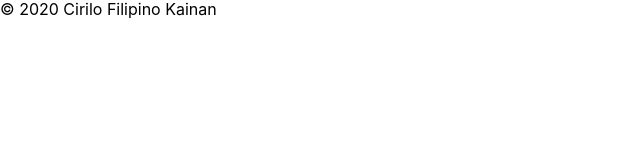
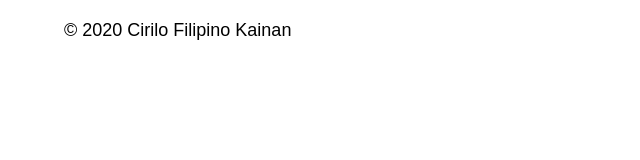
Before and after one commit to rachelleragasa/cirilo-filipino-kainan-web, a Gatsby site: page / in a window 1280 px wide. Shown: the whole page, without its empty margins (0-640 px from the left). Built offline with nearby package versions, Linux system fonts and the light colour scheme; Gatsby itself is replaced by a stand-in of ours; a web font is replaced by a local one.

Commit message:
chore(setup): base styles

```diff
--- /dev/null
+++ b/src/components/footer.js
@@ -0,0 +1,13 @@
+import React from "react"
+import styled from "styled-components"
+
+const Footer = () => (
+  <Container>© {new Date().getFullYear()} Cirilo Filipino Kainan</Container>
+)
+
+const Container = styled.footer`
+  height: 50px;
+  padding: 20px 5%;
+`
+
+export default Footer
--- a/src/components/layout.js
+++ b/src/components/layout.js
@@ -1,8 +1,10 @@
 import React from "react"
+import { Helmet } from "react-helmet"
 import PropTypes from "prop-types"
 import { useStaticQuery, graphql } from "gatsby"
 
 import Header from "./header"
+import Footer from "../components/footer"
 import GlobalStyles from "../styles/global"
 
 const Layout = ({ children }) => {
@@ -19,10 +21,13 @@ const Layout = ({ children }) => {
   return (
     <>
       <GlobalStyles />
+      <Helmet>
+        <link rel="stylesheet" href="https://use.typekit.net/xvb3cit.css" />
+      </Helmet>
       <Header />
       <div>
         <main>{children}</main>
-        <footer>© {new Date().getFullYear()} Cirilo Filipino Kainan</footer>
+        <Footer />
       </div>
     </>
   )
--- /dev/null
+++ b/src/styles/fonts.js
@@ -0,0 +1,61 @@
+import { css } from "styled-components"
+
+export const semplicitaProBold = css`
+  font-family: semplicitapro, sans-serif;
+  font-weight: 7
+  font-style: normal;
+`
+
+export const semplicitaProBoldItalic = css`
+  font-family: semplicitapro, sans-serif;
+  font-weight: 700;
+  font-style: italic;
+`
+
+export const semplicitaProItalic = css`
+  font-family: semplicitapro, sans-serif;
+  font-weight: 400;
+  font-style: italic;
+`
+
+export const semplicitaProLight = css`
+  font-family: semplicitapro, sans-serif;
+  font-weight: 300;
+  font-style: normal;
+`
+
+export const semplicitaProLightItalic = css`
+  font-family: semplicitapro, sans-serif;
+  font-weight: 300;
+  font-style: italic;
+`
+
+export const semplicitaProMedium = css`
+  font-family: semplicitapro, sans-serif;
+  font-weight: 500;
+  font-style: normal;
+`
+
+export const semplicitaProMediumItalic = css`
+  font-family: semplicitapro, sans-serif;
+  font-weight: 500;
+  font-style: italic;
+`
+
+export const semplicitaProRegular = css`
+  font-family: semplicitapro, sans-serif;
+  font-weight: 400;
+  font-style: normal;
+`
+
+export const semplicitaProSemiBold = css`
+  font-family: semplicitapro, sans-serif;
+  font-weight: 600;
+  font-style: normal;
+`
+
+export const semplicitaProSemiBoldItalic = css`
+  font-family: semplicitapro, sans-serif;
+  font-weight: 600;
+  font-style: italic;
+`
--- a/src/styles/global.js
+++ b/src/styles/global.js
@@ -1,8 +1,28 @@
 import { createGlobalStyle } from "styled-components"
 import normalize from "./normalize"
+import { semplicitaProLight } from "../styles"
 
 const GlobalStyles = createGlobalStyle`
 	${normalize}
+
+	html, body {
+		height: 100%
+	}
+
+	body {
+		display: flex;
+  		flex-direction: column;
+		${semplicitaProLight}
+		font-size: 18px;
+	}
+
+	main {
+		flex: 1 0 auto;
+	  }
+
+	  footer {
+		flex-shrink: 0;
+	  }
 `
 
 export default GlobalStyles
--- a/src/styles/index.js
+++ b/src/styles/index.js
@@ -1 +1,2 @@
 export * from "./breakpoints"
+export * from "./fonts"
```
